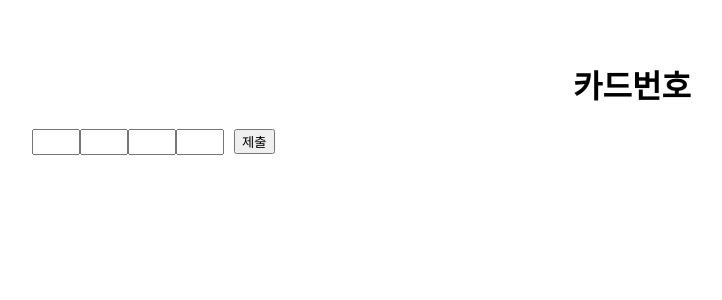
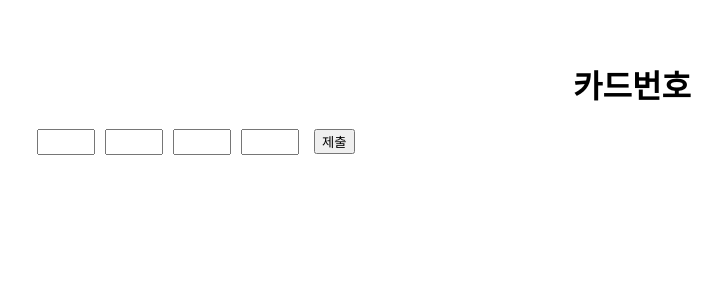
Before and after one commit to jaychang99/react-hook-study, a React (Create React App) app: page /card in a window 1280 px wide. Shown: the top 300 px of the page, without its empty margins (8-730 px from the left). Built offline with nearby package versions, Linux system fonts and the light colour scheme.

Commit message:
feat: card 쪽 스타일링 수정

```diff
--- a/src/common/styles/useRefCardExample.css
+++ b/src/common/styles/useRefCardExample.css
@@ -1,4 +1,5 @@
 input {
-  width: 40px;
+  width: 50px;
   height: 20px;
+  margin: 0 5px;
 }
```
